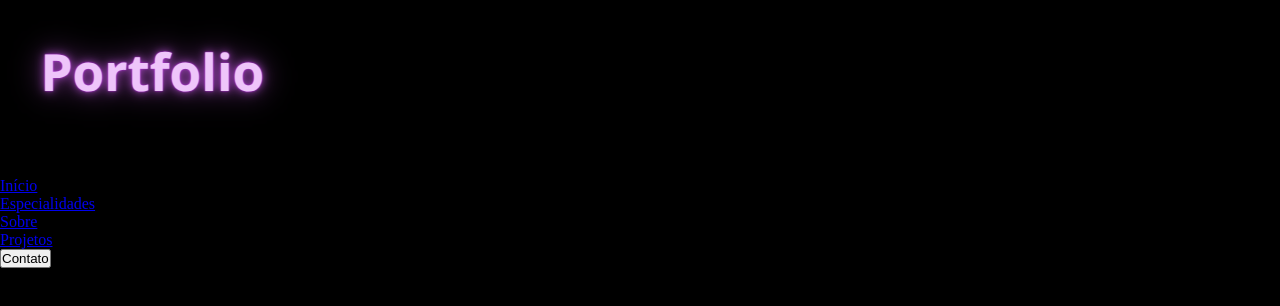
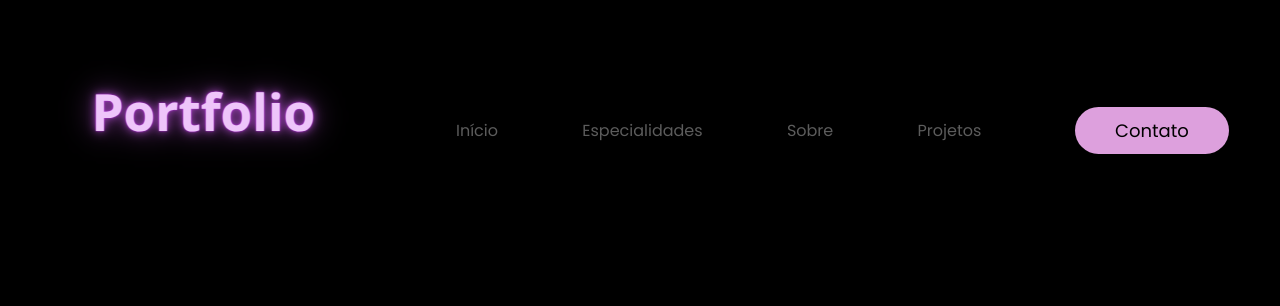
Before and after one commit to EmersonCabelo/Portfolio-, a plain HTML site: page INDEX.HTML in a window 1280 px wide. Drawn offline with Linux system fonts and the light colour scheme.

Commit message:
Menu finalizados

```diff
--- a/INDEX.HTML
+++ b/INDEX.HTML
@@ -3,6 +3,13 @@
 <head>
     <meta charset="UTF-8">
     <meta name="viewport" content="width=device-width, initial-scale=1.0">
+    <!--GOOGLE FONTS -->
+    <link rel="preconnect" href="https://fonts.googleapis.com">
+<link rel="preconnect" href="https://fonts.gstatic.com" crossorigin>
+<link href="https://fonts.googleapis.com/css2?family=Poppins:ital,wght@0,100;0,200;0,300;0,400;0,500;0,600;0,700;0,800;0,900;1,100;1,200;1,300;1,400;1,500;1,600;1,700;1,800;1,900&display=swap" rel="stylesheet">
+
+
+    <!-- FIM GOOGLEE FONTS -->
     <link rel="stylesheet" href="style.css">
     <title>Emerson Mendes</title>
 </head>
--- a/style.css
+++ b/style.css
@@ -1,10 +1,66 @@
+
+
+/* Estilo Geral */
+
 *{
     margin: 0;
     padding: 0;
     box-sizing: border-box;
+    font-family: 'poppins',sans-serif;
 }
 
 body{
     background-color:#000;
     height: 100vh;
    }
+
+.interface{
+    max-width: 1280px;
+    margin: 0 auto;
+
+   }
+   /* Estilo Do Cabeçalho */
+
+header{
+    padding: 40px 4%;
+   }
+
+header > .interface{
+    display: flex;
+    align-items: center;
+    justify-content: space-between;
+}
+
+header a{
+    color: #5c5c5c;
+    text-decoration: none;
+    display: inline-block;
+    transition: .2s;
+}
+header a:hover{
+    color: #fff;
+    transform: scale(1.10);
+}
+
+header nav ul{
+    list-style-type: none;
+}
+
+header nav ul li{
+    display: inline-block;
+    padding: 0 40px;
+
+}
+
+header .btn-contato button{
+    padding: 10px 40px;
+    font-size: 18px;
+    font-weight: 600px;
+    background-color: plum;
+    border: 0;
+    border-radius: 30px;
+    cursor: pointer;
+}
+header .btn-contato button:hover{
+    box-shadow: 0px 0px 8px rgba(221, 160, 221, 0.233);
+}
```
